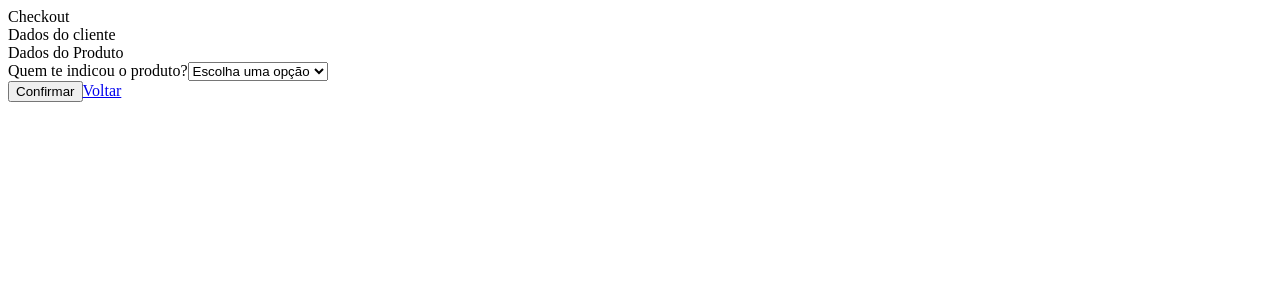
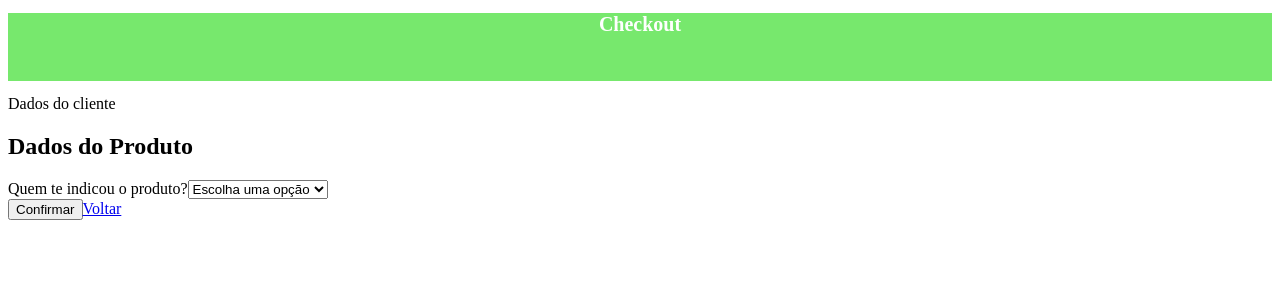
Before and after one commit to higorvoltz/program-affiliateds-front, a React (Create React App) app: page /checkout in a window 1280 px wide. Shown: the top 300 px of the page. Built offline with nearby package versions, Linux system fonts and the light colour scheme.

Commit message:
feat: include new header checkout

```diff
--- a/package.json
+++ b/package.json
@@ -13,7 +13,9 @@
     "@types/node": "^16.18.33",
     "@types/react": "^18.2.7",
     "@types/react-dom": "^18.2.4",
+    "@types/yup": "^0.32.0",
     "axios": "^1.4.0",
+    "formik": "^2.4.0",
     "react": "^18.2.0",
     "react-dom": "^18.2.0",
     "react-redux": "^8.0.5",
@@ -22,7 +24,8 @@
     "redux": "^4.2.1",
     "styled-components": "^5.3.11",
     "typescript": "^4.9.5",
-    "web-vitals": "^2.1.4"
+    "web-vitals": "^2.1.4",
+    "yup": "^1.2.0"
   },
   "scripts": {
     "start": "react-scripts start",
--- a/src/Pages/Checkout.tsx
+++ b/src/Pages/Checkout.tsx
@@ -1,5 +1,8 @@
 import { Link } from "react-router-dom";
 import React, { useState } from 'react';
+import { HeaderCheck } from "../StyledComponents/styles";
+import { Formik, Form, Field } from 'formik';
+import * as yup from 'yup';
 
 
 export default function Checkout() {
@@ -8,6 +11,16 @@ export default function Checkout() {
   const handleChange = (event: React.ChangeEvent<HTMLSelectElement>) => {
     setSelectedOption(event.target.value);
   };
+
+  const initialValues = {
+    name: '',
+    price: 0,
+  }
+
+  const validationSchema = yup.object({
+    name: yup.string().required('product name is required'),
+    price: yup.string().required('price is required'),
+  });
   // TODO: incluir dados do cliente
   // TODO: incluit dados do produto
   // TODO: incluir método de busca por nome na api
@@ -23,9 +36,10 @@ export default function Checkout() {
   //  }
   return(
     <>
-      <div>Checkout</div>
+      <HeaderCheck>Checkout</HeaderCheck>
       <div>Dados do cliente</div>
-      <div>Dados do Produto</div>
+      <h2>Dados do Produto</h2>
+
       <div>
         <label htmlFor="offers-selection">Quem te indicou o produto?</label>
           <select id="offers-selection" value={selectedOption} onChange={handleChange}>
--- a/src/StyledComponents/styles.tsx
+++ b/src/StyledComponents/styles.tsx
@@ -204,3 +204,12 @@ export const Title = styled.span`
   font-weight: bold;
   text-align: center;
 `;
+
+export const HeaderCheck = styled.h1`
+  font-weight: bold;
+  font-size: 20px;
+  text-align: center;
+  height: 68px;
+  background-color: #77E86D;
+  color: #ffffff;
+`;
```
Also changed, not shown: src/Components/HeaderCheckout.tsx (added, +9 -0 lines), 1 other file (tests, documents, lock files or other folders).
